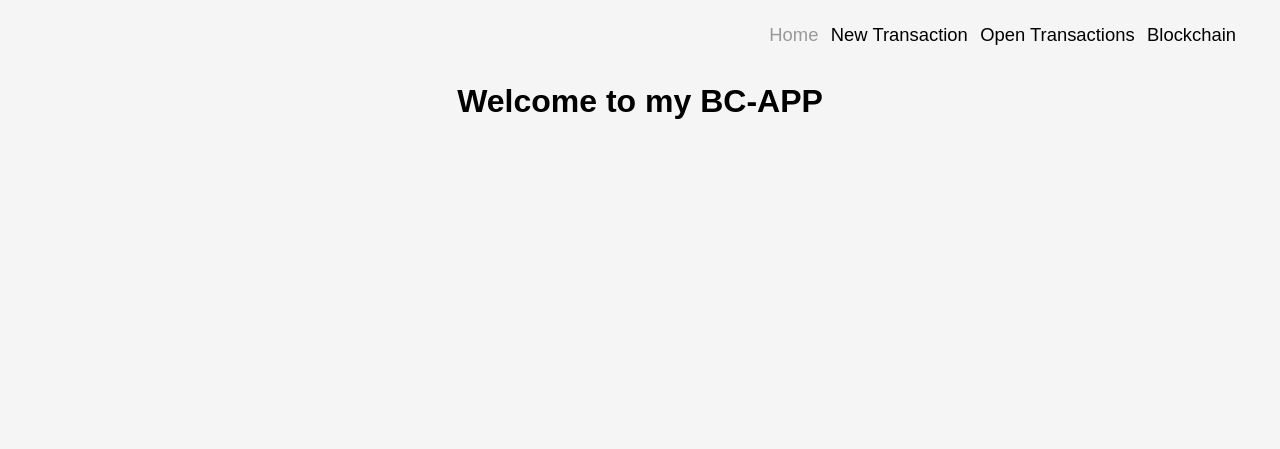
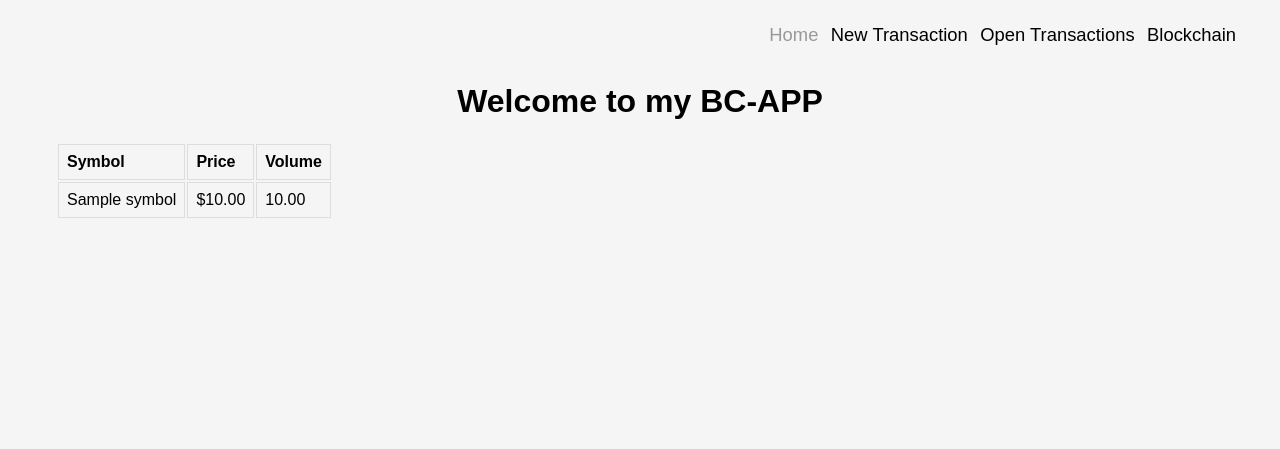
Before and after one commit to MustafaGuer/flask_blocks, a Flask app: page / in a window 1280 px wide. Shown: the top 449 px of the page. Run offline with Flask 3, Linux system fonts and the light colour scheme; a database or web service that is not in the repository returns one stand-in record (values such as "Sample title"); data that the repository does not hold is empty.

Commit message:
fetch blockchain explorer & display

```diff
--- a/src/app.py
+++ b/src/app.py
@@ -1,5 +1,5 @@
 from flask import Flask, render_template, request, redirect
-
+import requests
 from typing import List
 from models.transaction import Transaction
 from models.blockchain import Blockchain
@@ -18,7 +18,16 @@ transactions = Mempool()
 
 @app.route("/")
 def home():
-    return render_template("index.html")
+    response = requests.get("https://api.blockchain.com/v3/exchange/tickers/")
+
+    if response.status_code == 200:
+        data = response.json()
+        return render_template("index.html", coins=data)
+    else:
+        return render_template(
+            "index.html",
+            error="Fehler beim laden der aktuellen Daten.",
+        )
 
 
 # Routing
@@ -96,10 +105,16 @@ def transaction_detail(transaction_id):
 @app.route("/mine")
 def mine():
     global transactions
-    block = Block(len(blockchain.chain), transactions, blockchain.chain[-1].hash, 2)
+    block = Block(
+        len(blockchain.chain),
+        transactions.pending_transactions,
+        blockchain.chain[-1].hash,
+        2,
+    )
     blockchain.add_block(block)
-    transactions = []
+    transactions.pending_transactions = []
     print("MINING DONE")
+
     return redirect("/blockchain")
     # return render_template("blockchain.html", blokchain_there=True, blockchain=blockchain.blocks)
 
--- a/src/static/css/styles.css
+++ b/src/static/css/styles.css
@@ -2,6 +2,10 @@ body {
   background-color: #f5f5f5;
   /* background: #000; */
   font-family: sans-serif;
+}
+
+.container {
+  padding: 0 3rem;
 }
 
 header {
@@ -29,10 +33,10 @@ header nav a:hover {
 }
 
 .error {
-    color: red;
-    width: 100%;
-    text-align: center;
-    margin: 0;
+  color: red;
+  width: 100%;
+  text-align: center;
+  margin: 0;
 }
 
 .new-transaction {
@@ -91,3 +95,43 @@ header nav a:hover {
 .form-actions button:active {
   background-color: #01bb01;
 }
+
+.coins-table {
+  display: block;
+  height: 300px;
+  width: fit-content;
+  overflow-y: scroll;
+}
+
+.coins-table td,
+th {
+  border: 1px solid #dddddd;
+  text-align: left;
+  padding: 8px;
+}
+
+.coins-table tr:nth-child(even) {
+  background-color: #dddddd;
+}
+
+/* ===== Scrollbar CSS ===== */
+/* Firefox */
+* {
+  scrollbar-width: auto;
+  scrollbar-color: #750594 #ffffff;
+}
+
+/* Chrome, Edge, and Safari */
+*::-webkit-scrollbar {
+  width: 12px;
+}
+
+*::-webkit-scrollbar-track {
+  background: #ffffff;
+}
+
+*::-webkit-scrollbar-thumb {
+  background-color: #750594;
+  border-radius: 10px;
+  border: 2px solid #ffffff;
+}
--- a/src/templates/blockchain.html
+++ b/src/templates/blockchain.html
@@ -4,7 +4,7 @@
   <div
     style="
       border: 1px solid gray;
-      box-shadow: 1px 2px 1px 4px rgba(0, 0, 0, 0.25);
+      box-shadow: 0px 0px 6px 0px rgba(0, 0, 0, 0.75);
       width: fit-content;
       padding: 8px;
     "
--- a/src/templates/index.html
+++ b/src/templates/index.html
@@ -1,3 +1,26 @@
 {% extends "base.html" %} {% set active_page = 'index' %} {% block content %}
-<h1 style="text-align: center">Welcome to my BC-APP</h1>
+<div class="container">
+  <h1 style="text-align: center">Welcome to my BC-APP</h1>
+
+  {% if coins %}
+  <table class="coins-table">
+    <thead>
+      <th>Symbol</th>
+      <th>Price</th>
+      <th>Volume</th>
+    </thead>
+    <tbody>
+      {% for coin in coins %}
+      <tr>
+        <td>{{coin["symbol"]}}</td>
+        <td>{{"$%.2f"|format(coin["last_trade_price"])}}</td>
+        <td>{{ "%.2f"|format(coin["volume_24h"])}}</td>
+      </tr>
+      {% endfor %}
+    </tbody>
+  </table>
+  {% endif %} {% if error %}
+  <p class="error">{{error}}</p>
+  {% endif %}
+</div>
 {% endblock %}
```
